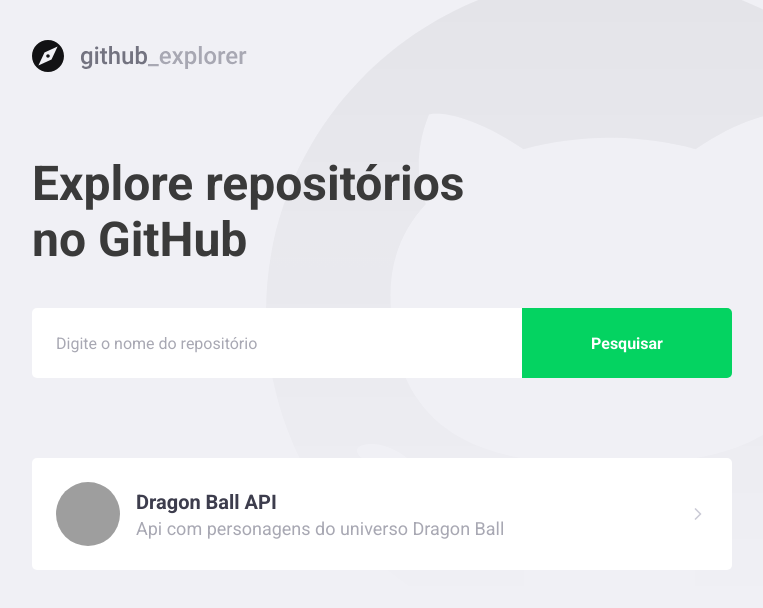
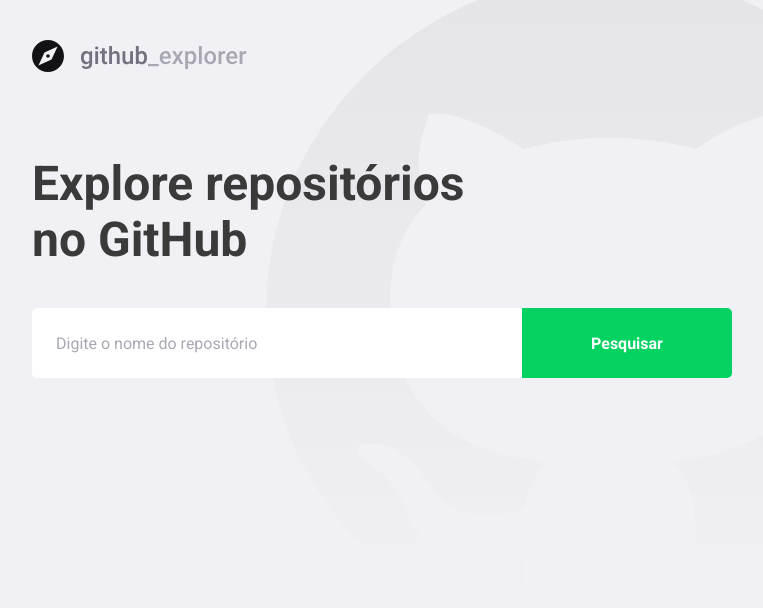
Before and after one commit to guigomes94/gostack11-react-github, a React (Create React App) app: page / in a window 1280 px wide. Shown: the top 608 px of the page, without its empty margins (148-911 px from the left). Built offline with nearby package versions, Linux system fonts and the light colour scheme; grey boxes are pictures that could not be loaded.

Commit message:
conectando api

```diff
--- a/package.json
+++ b/package.json
@@ -10,6 +10,7 @@
     "@types/node": "^12.0.0",
     "@types/react": "^16.9.0",
     "@types/react-dom": "^16.9.0",
+    "axios": "^0.19.2",
     "polished": "^3.6.4",
     "react": "^16.13.1",
     "react-dom": "^16.13.1",
--- a/src/pages/Dashboard/index.tsx
+++ b/src/pages/Dashboard/index.tsx
@@ -1,32 +1,64 @@
-import React from "react";
+import React, { useState, FormEvent } from "react";
 import { FiChevronRight } from "react-icons/fi";
 
 import logo from "../../assets/logo.svg";
 import { Title, Form, Repositories } from "./styles";
+import api from "../../services/api";
+
+interface Repository {
+  full_name: string;
+  description: string;
+  owner: {
+    login: string;
+    avatar_url: string;
+  };
+}
 
 const Dashboard: React.FC = () => {
+  const [newRepo, setNewRepo] = useState("");
+  const [repositories, setRepositories] = useState<Repository[]>([]);
+
+  async function handleAddRepository(event: FormEvent<HTMLFormElement>) {
+    event.preventDefault();
+
+    const response = await api.get<Repository>(`repos/${newRepo}`);
+
+    const repository = response.data;
+
+    setRepositories([...repositories, repository]);
+    setNewRepo("");
+  }
+
   return (
     <>
       <img src={logo} alt="Github Explorer" />
       <Title>Explore repositórios no GitHub</Title>
 
-      <Form>
-        <input placeholder="Digite o nome do repositório" />
+      <Form onSubmit={handleAddRepository}>
+        <input
+          value={newRepo}
+          onChange={(e) => setNewRepo(e.target.value)}
+          placeholder="Digite o nome do repositório"
+        />
         <button type="submit">Pesquisar</button>
       </Form>
 
       <Repositories>
-        <a href="teste">
+        {repositories.map((repository) => (
+          <a key={repository.full_name} href="teste">
             <img
-            src="https://img.quizur.com/f/img5c884840a62cc9.48055575.jpg?lastEdited=1552435268"
-            alt="avatar"
+              src={repository.owner.avatar_url}
+              alt={repository.owner.login}
             />
+
             <div>
-            <strong>Dragon Ball API</strong>
-            <p>Api com personagens do universo Dragon Ball</p>
+              <strong>{repository.full_name}</strong>
+              <p>{repository.description}</p>
             </div>
+
             <FiChevronRight size={20} />
           </a>
+        ))}
       </Repositories>
     </>
   );
--- a/src/pages/Dashboard/styles.ts
+++ b/src/pages/Dashboard/styles.ts
@@ -75,7 +75,8 @@
     }
 
     div {
-      margin-left: 16px;
+      flex: 1;
+      margin: 0 16px;
 
       strong {
         font-size: 20px;
--- /dev/null
+++ b/src/services/api.ts
@@ -0,0 +1,7 @@
+import axios from "axios";
+
+const api = axios.create({
+  baseURL: "https://api.github.com",
+});
+
+export default api;
```
Also changed, not shown: .eslintrc.json, 1 other file (tests, documents, lock files or other folders). Lines whose indentation alone changed are shown as unchanged.
